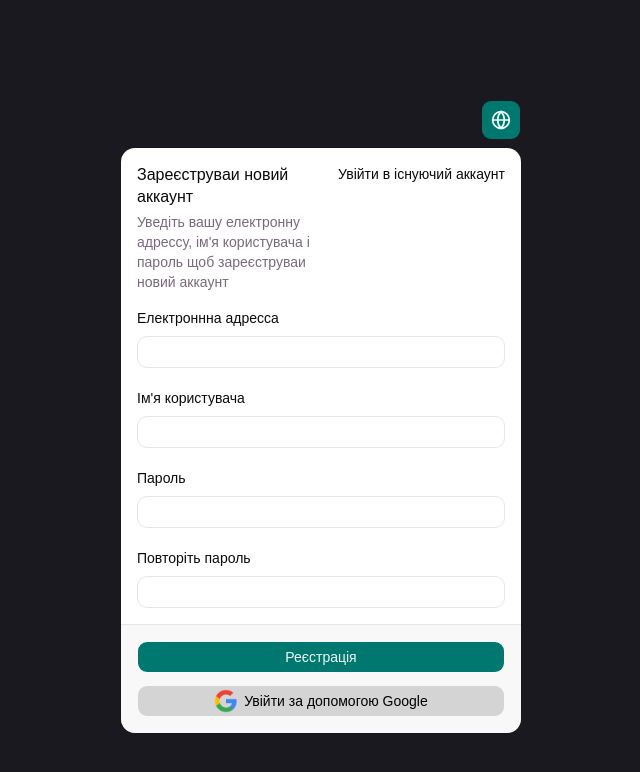
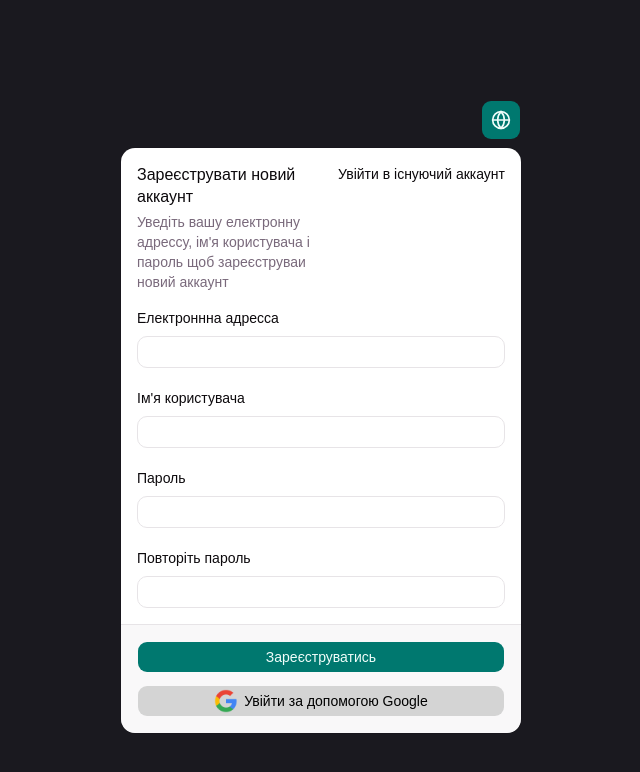
Before and after one commit to LLL9177/family-budget-tracker-bot, a React (Vite) app in the folder frontend/: page /uk/register in a window 1280 px wide. Shown: the top 772 px of the page, without its empty margins (319-959 px from the left). Built offline with nearby package versions, Linux system fonts and the light colour scheme; no server answers.

Commit message:
Small fixes

```diff
--- a/frontend/src/components/uk/Login.tsx
+++ b/frontend/src/components/uk/Login.tsx
@@ -75,7 +75,7 @@ export default function Login_en({ setJwt }: Props) {
       <ChangeLanguage
         className="relative top-8 left-45 h-10 w-10"
         iconClass="!w-5 !h-5"
-        route="/uk/login"
+        route="/en/login"
       />
       <form>
         <Card className="w-100">
@@ -85,7 +85,7 @@ export default function Login_en({ setJwt }: Props) {
               Уведіть свою ім'я користувача і пароль щоб ввійти в  аккаунт
             </CardDescription>
             <CardAction className="cursor-pointer">
-              <Link to="/en/register">Зареєструватись</Link>
+              <Link to="/uk/register">Зареєструватись</Link>
             </CardAction>
           </CardHeader>
           <CardContent>
--- a/frontend/src/components/uk/register.tsx
+++ b/frontend/src/components/uk/register.tsx
@@ -93,19 +93,19 @@ export default function Register_en({ setJwt }: Props) {
   return (
     <div className="flex min-h-screen flex-col items-center justify-center gap-10 bg-[#1a191f]">
       <ChangeLanguage
-        route="/uk/register"
+        route="/en/register"
         className="relative top-8 left-45 h-10 w-10"
         iconClass="!w-5 !h-5"
       />
       <Card className="w-100">
         <CardHeader>
-          <CardTitle>Зареєструваи новий аккаунт</CardTitle>
+          <CardTitle>Зареєструвати новий аккаунт</CardTitle>
           <CardDescription>
             Уведіть вашу електронну адрессу, ім'я користувача і пароль щоб
             зареєструваи новий аккаунт
           </CardDescription>
           <CardAction>
-            <Link to="/en/login">Увійти в існуючий аккаунт</Link>
+            <Link to="/uk/login">Увійти в існуючий аккаунт</Link>
           </CardAction>
         </CardHeader>
         <CardContent className="flex flex-col gap-5">
@@ -164,7 +164,7 @@ export default function Register_en({ setJwt }: Props) {
               handleSubmit(e);
             }}
           >
-            Реєстрація
+            Зареєструватись
           </Button>
           <Button
             className="w-[100%] cursor-pointer bg-neutral-300 text-black"
```
